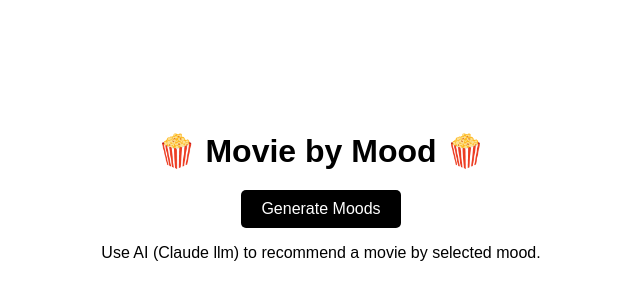
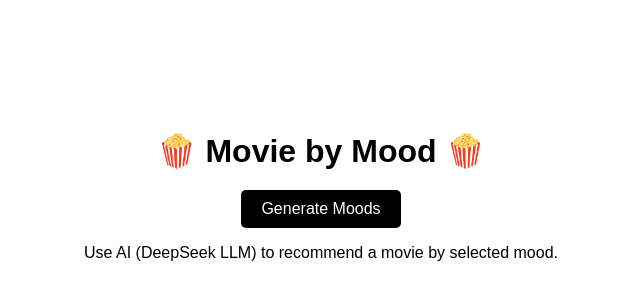
Before and after one commit to amarakhan/ai-movie-generator, a website: page public/html/index.html in a window 1280 px wide. Shown: the part 206-506 px from the top of the page, 319-959 px from the left. Drawn offline with Linux system fonts and the light colour scheme.

Commit message:
Update index.html to reflect the change from Claude LLM to DeepSeek LLM for movie recommendations.

```diff
--- a/public/html/index.html
+++ b/public/html/index.html
@@ -13,7 +13,7 @@
             <h1>🍿 Movie by Mood 🍿</h1>
             <button id="getMoods">Generate Moods</button>
             <section>
-                <p>Use AI (Claude llm) to recommend a movie by selected mood.</p>
+                <p>Use AI (DeepSeek LLM) to recommend a movie by selected mood.</p>
             </section>
         </div>
         <div class="container-2 hidden" id="moodContainer">
```
